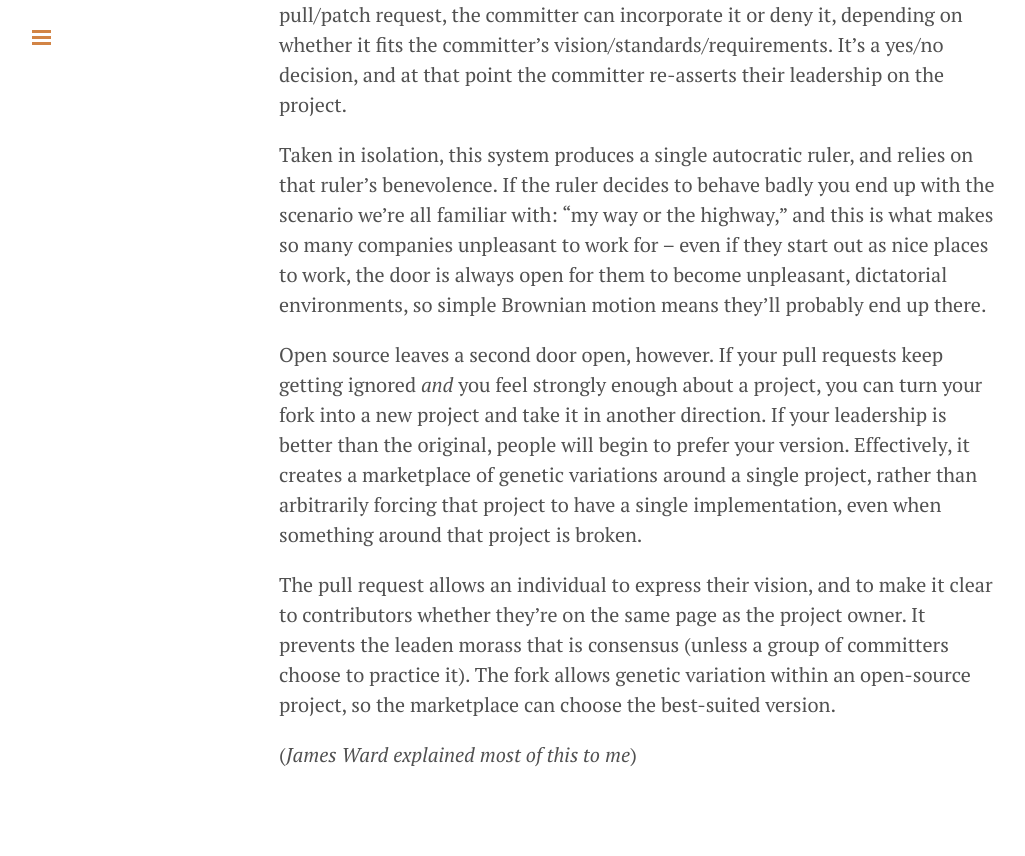
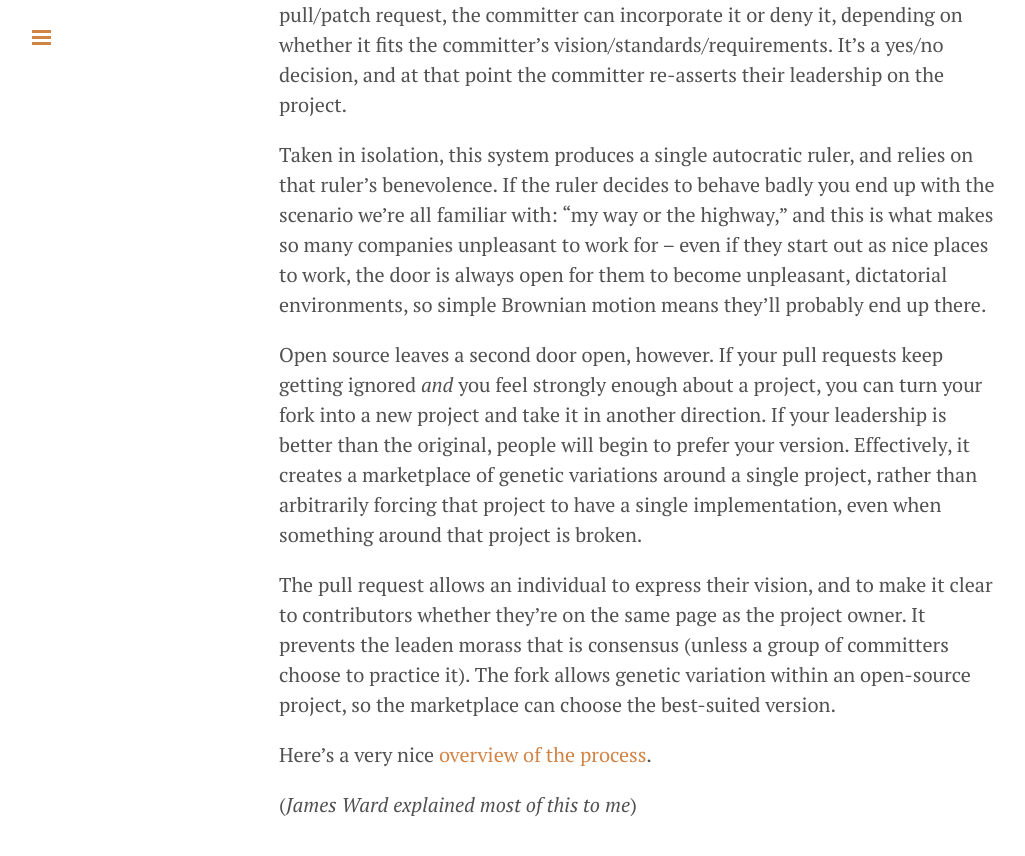
Before and after one commit to djaus2/BruceEckel.github.io, a Jekyll site: the page built from _posts/2015-08-03-pull-requests-the-linchpin-of-open-source.md, in a window 1280 px wide and 900 px high, scrolled down 1312 px. Shown: the top 856 px of the window, without its empty margins (1-1026 px from the left). Built offline with Jekyll 4.4.1, drawn with Linux system fonts in a browser that asks for light colours; Markdown is read by kramdown in place of the engine named in the settings; comment, search, counter and statistics services are not loaded.

Commit message:
Added link at bottom of article

```diff
--- a/_posts/2015-08-03-pull-requests-the-linchpin-of-open-source.md
+++ b/_posts/2015-08-03-pull-requests-the-linchpin-of-open-source.md
@@ -32,7 +32,8 @@ project with the push of a button.
 For some reason, they chose to use the term “pull request” rather than “patch
 request.” For years this confused me and I just ignored it, thinking “well, if
 you want to pull something, pull it -- don’t bother asking me about it!” (This
-confusion is one big reason for the failure of the [Python Patterns book](<https://bitbucket.org/BruceEckel/python-3-patterns-idioms>)).
+confusion is one big reason for the failure of the [Python Patterns
+book](<https://bitbucket.org/BruceEckel/python-3-patterns-idioms>)).
 
 At OSCON in the speaker room I overhead someone declaring that the pull request
 is the cornerstone of the open-source process. Along with my studies of
@@ -69,4 +70,7 @@ prevents the leaden morass that is consensus (unless a group of committers
 choose to practice it). The fork allows genetic variation within an open-source
 project, so the marketplace can choose the best-suited version.
 
+Here’s a very nice [overview of the
+process](<https://guides.github.com/introduction/flow/>).
+
 (*James Ward explained most of this to me*)
```
